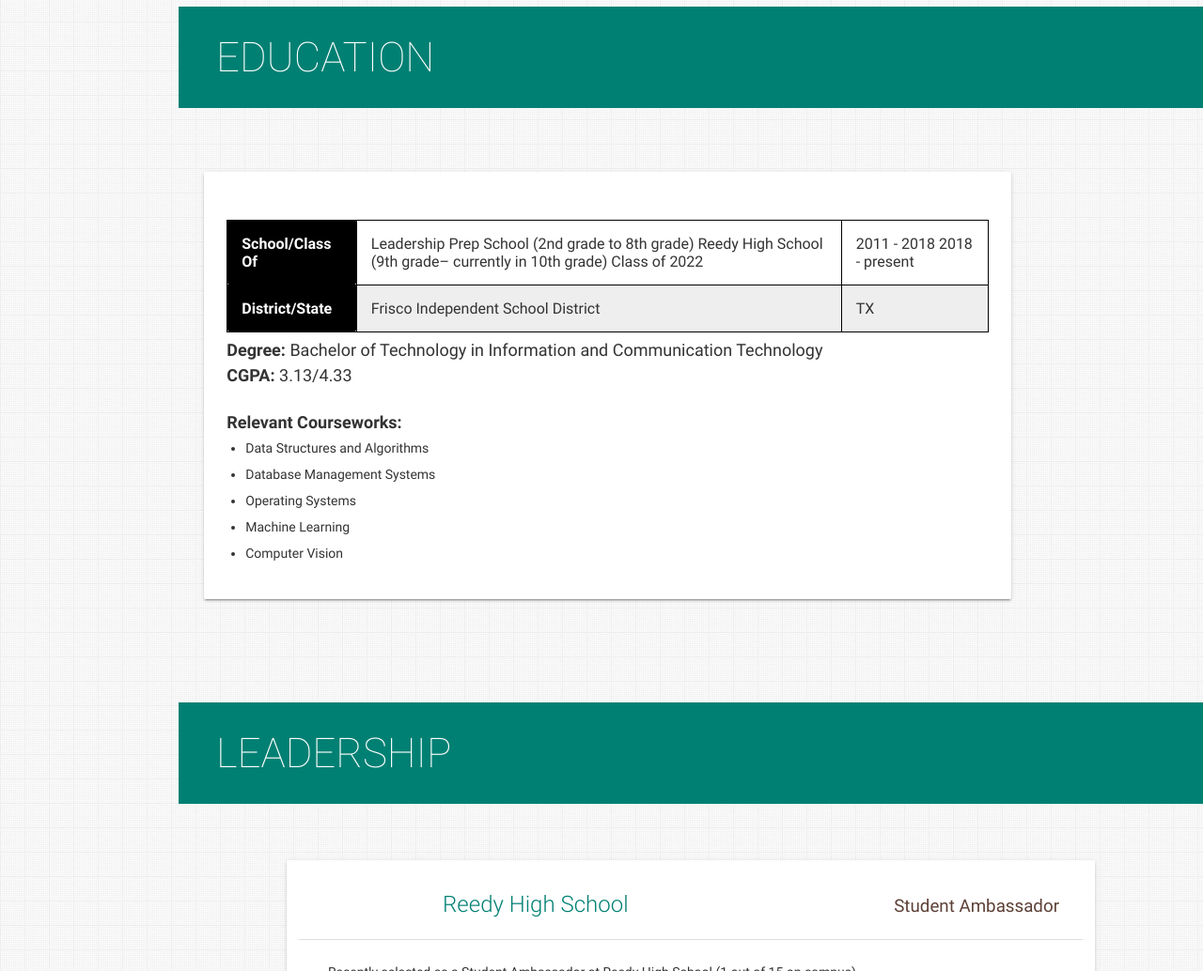
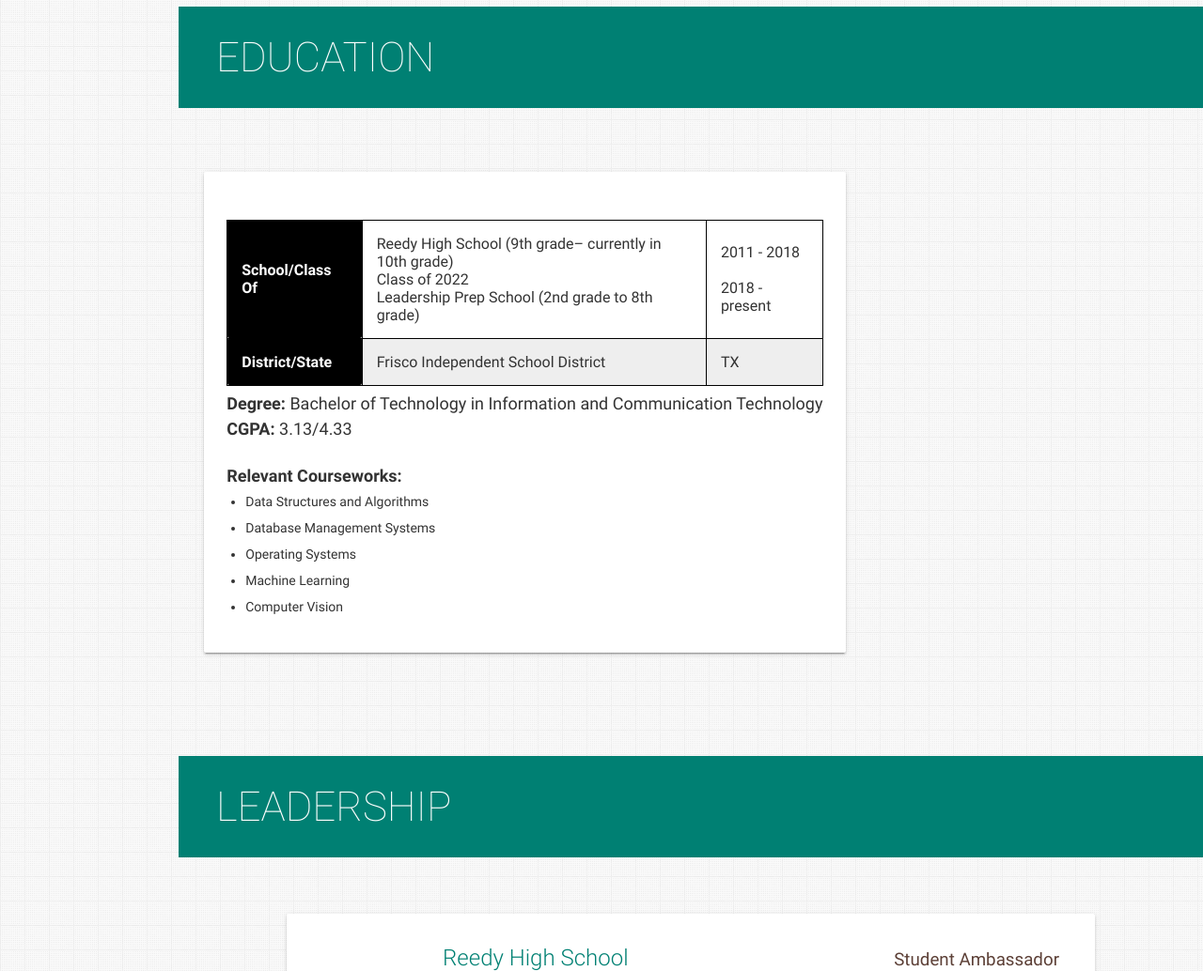
Before and after one commit to VibhavJ/Vibhav, a plain HTML site: page index.html in a window 1280 px wide. Shown: the part 1407-2441 px from the top of the page at 94% size. Drawn offline with nearby package versions, Linux system fonts and the light colour scheme.

Commit message:
Update index.html

```diff
--- a/index.html
+++ b/index.html
@@ -289,7 +289,7 @@
       <div class="container">
         <div class="row">
           <!-- Education -->
-          <div class="col s12 m10">
+          <div class="col s12 m8">
             <div class="card">
               <div class="card-content">
 
@@ -329,11 +329,13 @@
 		  <tr>
 			<th>School/Class Of</th>
 
-			<td>Leadership Prep School (2nd grade to 8th grade)
-				Reedy High School (9th grade– currently in 10th grade)
-				Class of 2022
+			<td>Reedy High School (9th grade– currently in 10th grade) <br>
+				Class of 2022<br>
+				Leadership Prep School (2nd grade to 8th grade)
+
+
 			</td>
-			<td>2011 - 2018
+			<td>2011 - 2018<br><br>
 				2018 - present
 			</td>
 			</tr>
```
